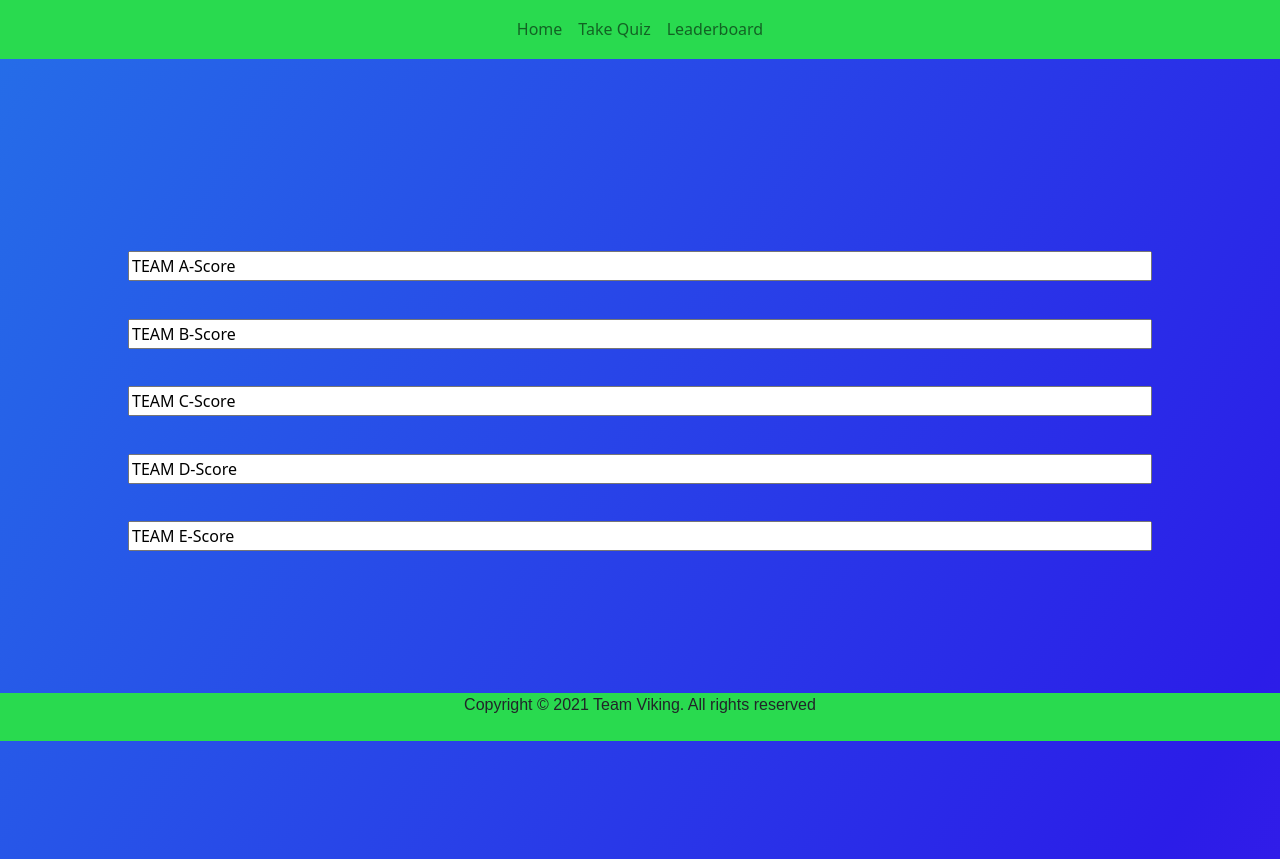
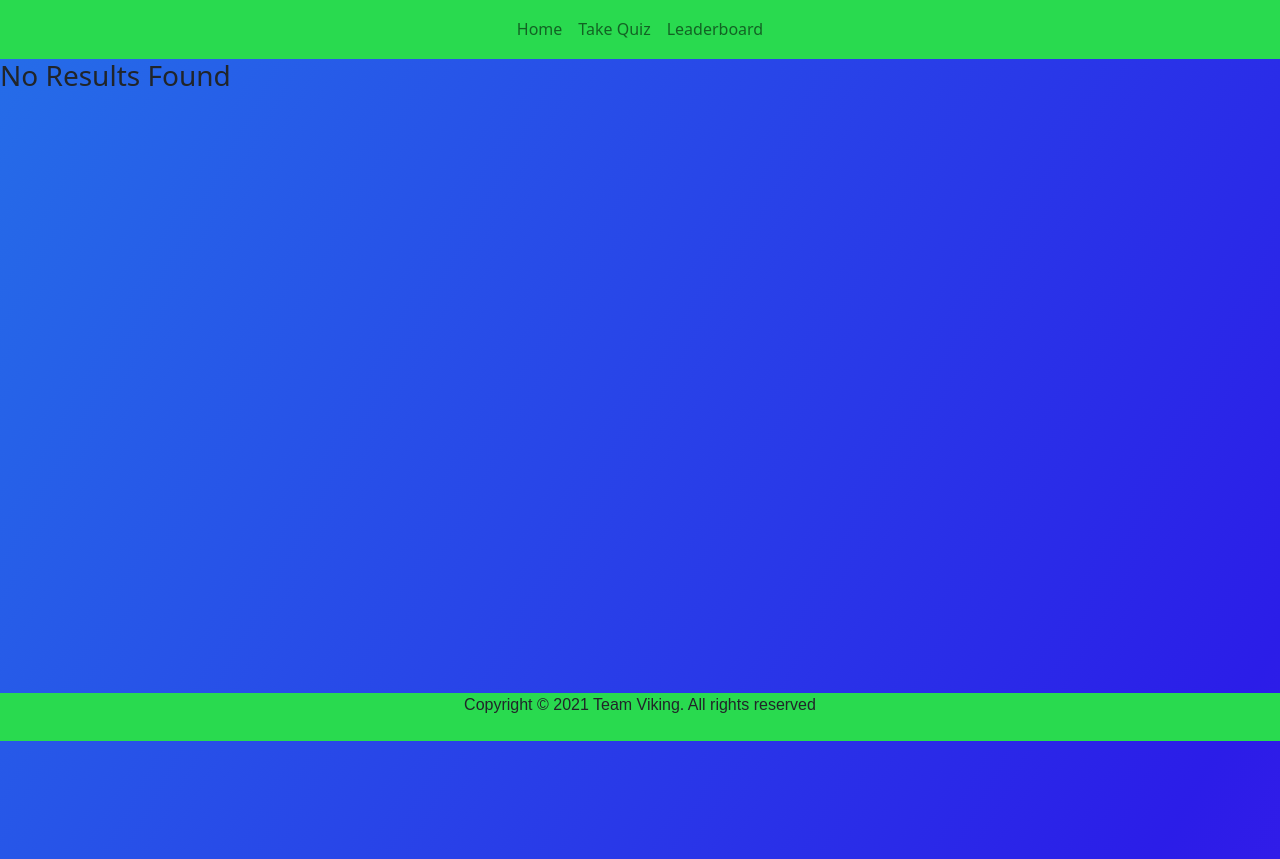
Before and after one commit to jumboduck/st-patricks-quiz, a Flask app: template templates/leaderboard.html in a window 1280 px wide. Shown: the part 59-918 px from the top of the page. Run offline with Flask 2, Linux system fonts and the light colour scheme; the template is opened without the code that fills it, so the values that code supplies are empty; some libraries are stand-ins or nearby versions; some web fonts are replaced.

Commit message:
Added Flask functionality for leaderboard

```diff
--- a/app.py
+++ b/app.py
@@ -4,7 +4,7 @@ from flask import (
     redirect, request, session, url_for)
 from flask_pymongo import PyMongo
 from bson.objectid import ObjectId
-from werkzeug.security import generate_password_hash, check_password_hash
+
 if os.path.exists("env.py"):
     import env
 
@@ -30,7 +30,8 @@ def home():
 
 @app.route('/leaderboard')
 def leaderboard():
-    return render_template("leaderboard.html")
+    teams = list(mongo.db.teams.find())
+    return render_template("leaderboard.html", teams=teams)
 
 
 # Function to load 'quiz' page
--- a/static/js/quiz.js
+++ b/static/js/quiz.js
@@ -127,7 +127,7 @@ var quiz = {
     setTimeout(function(){
       if (quiz.now < quiz.data.length) { quiz.draw(); }
       else {
-        quiz.hQn.innerHTML = `You have answered ${quiz.score} of ${quiz.data.length} correctly.`;
+        quiz.hQn.innerHTML = `You total score is ${quiz.score}`;
         quiz.hAns.innerHTML = "";
       }
     }, 1000);
--- a/templates/leaderboard.html
+++ b/templates/leaderboard.html
@@ -1,11 +1,34 @@
 {% extends 'base.html' %} {% block content %}
+
 <div class="leaderboard">
-    <form class="scoreboard">
-        <input type="text" id="teamA" name="teamA" class="input-group" value="TEAM A-Score">
-        <input type="text" id="teamB" name="teamB" class="input-group" value="TEAM B-Score">
-        <input type="text" id="teamC" name="teamC" class="input-group" value="TEAM C-Score">
-        <input type="text" id="teamD" name="teamD" class="input-group" value="TEAM D-Score">
-        <input type="text" id="teamE" name="teamE" class="input-group" value="TEAM E-Score">
-    </form>
+
+    <!--Collapse-->
+    <!--Loop index from the jinja for loop used for collapse function to work individually-->
+    {% if teams|length > 0 %}
+    <div class="accordion pt-5" id="accordionExample">
+        {% for team in teams %}
+        <div class="card mb-2">
+            <div class="card-header" id="headingOne">
+                <div class="row">
+                    <div class="col-md-8 col-sm-12">
+                        <button class="btn btn-block text-left text-muted pl-0 form-header" type="button"
+                            data-toggle="collapse" data-target="#collapse{{ loop.index }}" aria-expanded="false"
+                            aria-controls="collapseOne">
+                            <i class="fas fa-chevron-down"></i>&nbsp;&nbsp;&nbsp;{{team.created_by}} - {{team.score}}
+                        </button>
+                    </div>
+                </div>
+            </div>
+        </div>
+    </div>
+    {% endfor %}
+    </div>
+    {% else %}
+    <h3 class="red-text text-darken-4 center-align">No Results Found</h3>
+    {% endif %}
 </div>
+
+
+
+
 {% endblock %}
```
